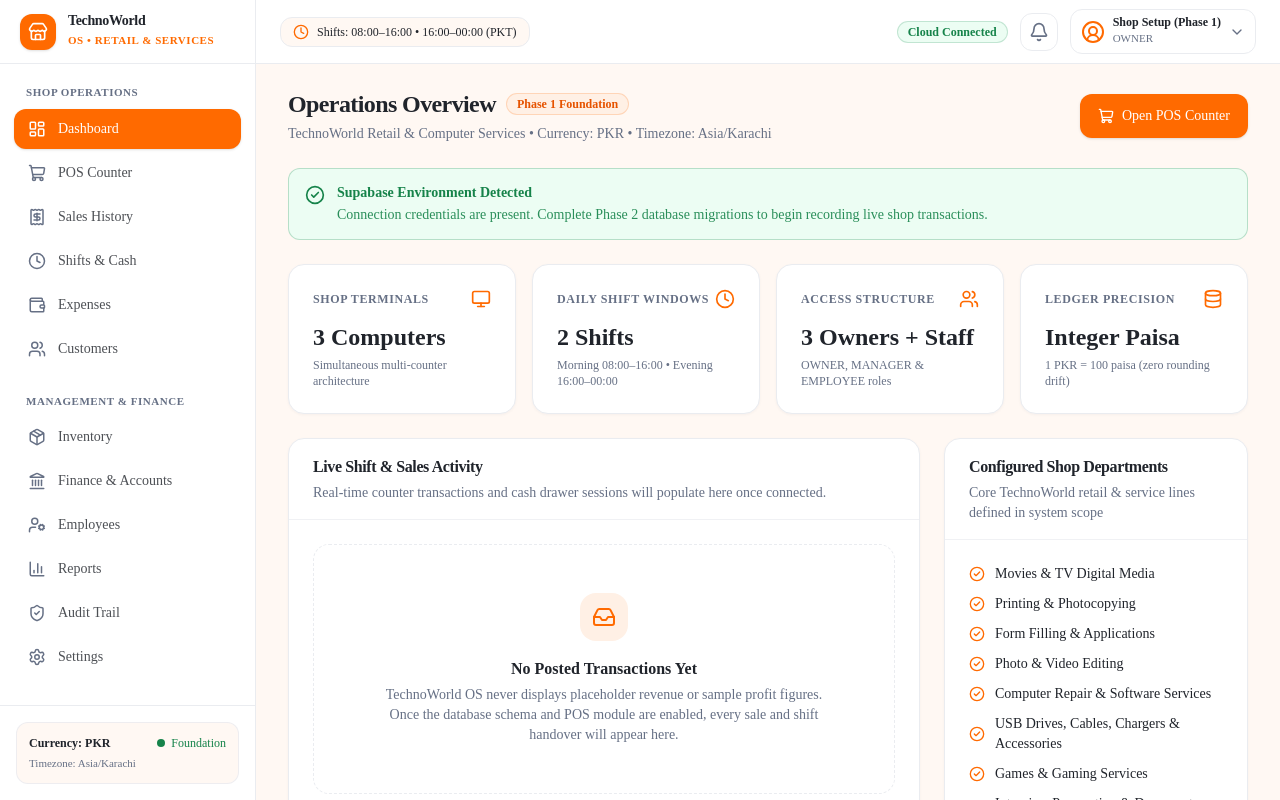
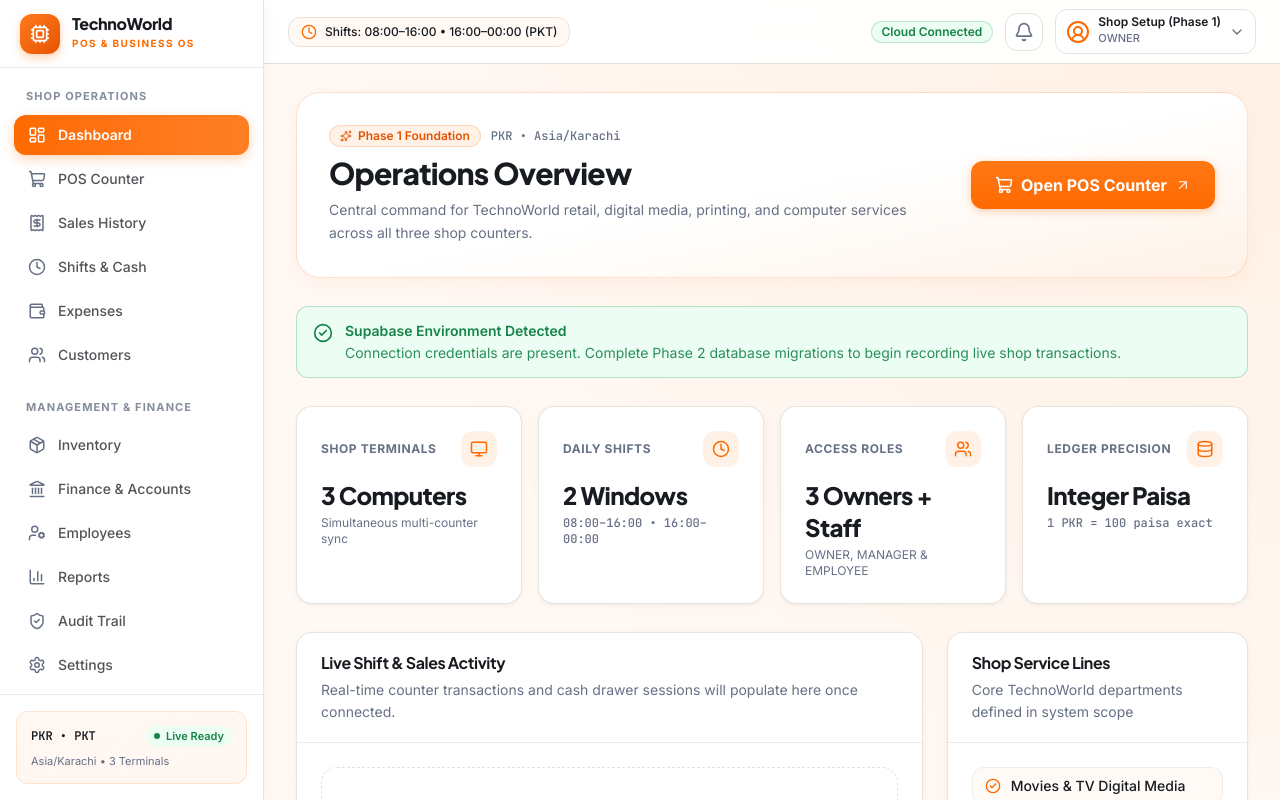
Before and after one commit to xcolpss/technoworld-os, a Next.js app: page /dashboard in a window 1280 px wide. Shown: the top 800 px of the page. Built offline with nearby package versions, Linux system fonts and the light colour scheme; no server answers.

Commit message:
Upgrade Phase 1 typography, orange-white visual depth, and hydration safety

```diff
--- a/src/app/(workspace)/dashboard/page.tsx
+++ b/src/app/(workspace)/dashboard/page.tsx
@@ -1,11 +1,13 @@
 import Link from "next/link";
 import {
+  ArrowUpRight,
   CheckCircle2,
   Clock,
   Database,
   Monitor,
   ShieldAlert,
   ShoppingCart,
+  Sparkles,
   Users,
 } from "lucide-react";
 import { Badge } from "@/components/ui/badge";
@@ -44,29 +46,38 @@ export default function DashboardPage() {
   ];
 
   return (
-    <div className="space-y-6">
-      {/* Page Header */}
-      <div className="flex flex-col gap-4 sm:flex-row sm:items-center sm:justify-between">
-        <div>
-          <div className="flex items-center gap-2.5">
-            <h1 className="text-2xl font-bold tracking-tight text-ink">
+    <div className="space-y-7">
+      {/* Hero Banner Card */}
+      <div className="relative overflow-hidden rounded-3xl border border-brand/20 bg-gradient-to-br from-surface via-surface to-brand-soft/80 p-6 sm:p-8 shadow-[0_6px_24px_-4px_rgba(255,106,0,0.08)]">
+        <div className="flex flex-col gap-5 sm:flex-row sm:items-center sm:justify-between">
+          <div className="space-y-2">
+            <div className="flex flex-wrap items-center gap-2.5">
+              <Badge variant="brand">
+                <Sparkles className="h-3 w-3" />
+                Phase 1 Foundation
+              </Badge>
+              <span className="font-mono text-xs font-medium text-muted">
+                PKR • Asia/Karachi
+              </span>
+            </div>
+            <h1 className="font-display text-2xl sm:text-3xl font-extrabold tracking-tight text-ink">
               Operations Overview
             </h1>
-            <Badge variant="brand">Phase 1 Foundation</Badge>
+            <p className="max-w-2xl text-sm text-muted leading-relaxed">
+              Central command for TechnoWorld retail, digital media, printing,
+              and computer services across all three shop counters.
+            </p>
           </div>
-          <p className="mt-1 text-sm text-muted">
-            TechnoWorld Retail & Computer Services • Currency: PKR • Timezone:
-            Asia/Karachi
-          </p>
-        </div>
 
-        <div className="flex flex-wrap items-center gap-2.5">
-          <Link href="/pos">
-            <Button size="md">
-              <ShoppingCart className="h-4 w-4" />
-              Open POS Counter
-            </Button>
-          </Link>
+          <div className="flex flex-wrap items-center gap-3 shrink-0">
+            <Link href="/pos">
+              <Button size="lg">
+                <ShoppingCart className="h-4.5 w-4.5" />
+                Open POS Counter
+                <ArrowUpRight className="h-4 w-4 opacity-80" />
+              </Button>
+            </Link>
+          </div>
         </div>
       </div>
 
@@ -90,14 +101,18 @@ export default function DashboardPage() {
         <Card>
           <CardContent className="p-5">
             <div className="flex items-center justify-between">
-              <span className="text-xs font-semibold uppercase tracking-wider text-muted">
+              <span className="text-xs font-bold uppercase tracking-wider text-muted">
                 Shop Terminals
               </span>
-              <Monitor className="h-5 w-5 text-brand" />
+              <div className="flex h-9 w-9 items-center justify-center rounded-xl bg-brand-soft text-brand">
+                <Monitor className="h-4.5 w-4.5" />
+              </div>
             </div>
-            <p className="mt-3 text-2xl font-bold text-ink">3 Computers</p>
+            <p className="font-display mt-3 text-2xl font-extrabold text-ink">
+              3 Computers
+            </p>
             <p className="mt-1 text-xs text-muted">
-              Simultaneous multi-counter architecture
+              Simultaneous multi-counter sync
             </p>
           </CardContent>
         </Card>
@@ -105,14 +120,18 @@ export default function DashboardPage() {
         <Card>
           <CardContent className="p-5">
             <div className="flex items-center justify-between">
-              <span className="text-xs font-semibold uppercase tracking-wider text-muted">
-                Daily Shift Windows
+              <span className="text-xs font-bold uppercase tracking-wider text-muted">
+                Daily Shifts
               </span>
-              <Clock className="h-5 w-5 text-brand" />
+              <div className="flex h-9 w-9 items-center justify-center rounded-xl bg-brand-soft text-brand">
+                <Clock className="h-4.5 w-4.5" />
+              </div>
             </div>
-            <p className="mt-3 text-2xl font-bold text-ink">2 Shifts</p>
-            <p className="mt-1 text-xs text-muted">
-              Morning 08:00–16:00 • Evening 16:00–00:00
+            <p className="font-display mt-3 text-2xl font-extrabold text-ink">
+              2 Windows
+            </p>
+            <p className="mt-1 font-mono text-xs text-muted">
+              08:00–16:00 • 16:00–00:00
             </p>
           </CardContent>
         </Card>
@@ -120,14 +139,18 @@ export default function DashboardPage() {
         <Card>
           <CardContent className="p-5">
             <div className="flex items-center justify-between">
-              <span className="text-xs font-semibold uppercase tracking-wider text-muted">
-                Access Structure
+              <span className="text-xs font-bold uppercase tracking-wider text-muted">
+                Access Roles
               </span>
-              <Users className="h-5 w-5 text-brand" />
+              <div className="flex h-9 w-9 items-center justify-center rounded-xl bg-brand-soft text-brand">
+                <Users className="h-4.5 w-4.5" />
+              </div>
             </div>
-            <p className="mt-3 text-2xl font-bold text-ink">3 Owners + Staff</p>
+            <p className="font-display mt-3 text-2xl font-extrabold text-ink">
+              3 Owners + Staff
+            </p>
             <p className="mt-1 text-xs text-muted">
-              OWNER, MANAGER & EMPLOYEE roles
+              OWNER, MANAGER &amp; EMPLOYEE
             </p>
           </CardContent>
         </Card>
@@ -135,14 +158,18 @@ export default function DashboardPage() {
         <Card>
           <CardContent className="p-5">
             <div className="flex items-center justify-between">
-              <span className="text-xs font-semibold uppercase tracking-wider text-muted">
+              <span className="text-xs font-bold uppercase tracking-wider text-muted">
                 Ledger Precision
               </span>
-              <Database className="h-5 w-5 text-brand" />
+              <div className="flex h-9 w-9 items-center justify-center rounded-xl bg-brand-soft text-brand">
+                <Database className="h-4.5 w-4.5" />
+              </div>
             </div>
-            <p className="mt-3 text-2xl font-bold text-ink">Integer Paisa</p>
-            <p className="mt-1 text-xs text-muted">
-              1 PKR = 100 paisa (zero rounding drift)
+            <p className="font-display mt-3 text-2xl font-extrabold text-ink">
+              Integer Paisa
+            </p>
+            <p className="mt-1 font-mono text-xs text-muted">
+              1 PKR = 100 paisa exact
             </p>
           </CardContent>
         </Card>
@@ -150,10 +177,9 @@ export default function DashboardPage() {
 
       {/* Main Content Split */}
       <div className="grid gap-6 lg:grid-cols-3">
-        {/* Live Activity Empty State */}
         <Card className="lg:col-span-2">
           <CardHeader>
-            <CardTitle>Live Shift & Sales Activity</CardTitle>
+            <CardTitle>Live Shift &amp; Sales Activity</CardTitle>
             <CardDescription>
               Real-time counter transactions and cash drawer sessions will
               populate here once connected.
@@ -167,12 +193,11 @@ export default function DashboardPage() {
           </CardContent>
         </Card>
 
-        {/* Configured Business Service Domains */}
         <Card>
           <CardHeader>
-            <CardTitle>Configured Shop Departments</CardTitle>
+            <CardTitle>Shop Service Lines</CardTitle>
             <CardDescription>
-              Core TechnoWorld retail & service lines defined in system scope
+              Core TechnoWorld departments defined in system scope
             </CardDescription>
           </CardHeader>
           <CardContent>
@@ -180,7 +205,7 @@ export default function DashboardPage() {
               {serviceCatalogCategories.map((category) => (
                 <li
                   key={category}
-                  className="flex items-center gap-2.5 text-sm text-ink"
+                  className="flex items-center gap-2.5 rounded-xl bg-warm/70 px-3 py-2 text-xs sm:text-sm font-medium text-ink border border-border/50"
                 >
                   <CheckCircle2 className="h-4 w-4 shrink-0 text-brand" />
                   <span>{category}</span>
@@ -194,7 +219,7 @@ export default function DashboardPage() {
       {/* Implementation Milestones Table */}
       <Card>
         <CardHeader>
-          <CardTitle>Foundation & Security Readiness</CardTitle>
+          <CardTitle>Foundation &amp; Security Readiness</CardTitle>
           <CardDescription>
             Current verification status across TechnoWorld OS architectural
             layers
@@ -211,20 +236,20 @@ export default function DashboardPage() {
             </TableHeader>
             <TableBody>
               <TableRow>
-                <TableCell className="font-medium">
-                  Application Shell & UI System
+                <TableCell className="font-semibold">
+                  Application Shell &amp; UI System
                 </TableCell>
                 <TableCell>
-                  Next.js App Router, strict TypeScript, orange-and-white design
-                  system
+                  Next.js App Router, Plus Jakarta Sans &amp; Inter typography,
+                  orange-and-white theme
                 </TableCell>
                 <TableCell>
                   <Badge variant="success">Ready</Badge>
                 </TableCell>
               </TableRow>
               <TableRow>
-                <TableCell className="font-medium">
-                  PostgreSQL Schema & Migrations
+                <TableCell className="font-semibold">
+                  PostgreSQL Schema &amp; Migrations
                 </TableCell>
                 <TableCell>
                   Multi-domain schema in integer paisa with audit trail
@@ -234,8 +259,8 @@ export default function DashboardPage() {
                 </TableCell>
               </TableRow>
               <TableRow>
-                <TableCell className="font-medium">
-                  Authentication & Row Level Security
+                <TableCell className="font-semibold">
+                  Authentication &amp; Row Level Security
                 </TableCell>
                 <TableCell>
                   Server-enforced OWNER, MANAGER, and EMPLOYEE access isolation
@@ -245,11 +270,11 @@ export default function DashboardPage() {
                 </TableCell>
               </TableRow>
               <TableRow>
-                <TableCell className="font-medium">
-                  Offline Queue & Hardware Integration
+                <TableCell className="font-semibold">
+                  Offline Queue &amp; Hardware Integration
                 </TableCell>
                 <TableCell>
-                  Dexie.js local queue + 80mm thermal printer & cash drawer
+                  Dexie.js local queue + 80mm thermal printer &amp; cash drawer
                 </TableCell>
                 <TableCell>
                   <Badge variant="neutral">Future Milestone</Badge>
--- a/src/app/globals.css
+++ b/src/app/globals.css
@@ -3,12 +3,12 @@
 @theme inline {
   --color-brand: #FF6A00;
   --color-brand-dark: #E65300;
-  --color-brand-soft: #FFF0E5;
+  --color-brand-soft: #FFF1E6;
   --color-surface: #FFFFFF;
   --color-warm: #FFF8F3;
-  --color-ink: #20242B;
+  --color-ink: #181B20;
   --color-muted: #667085;
-  --color-border: #EAECF0;
+  --color-border: #E8E2DC;
   --color-success: #16834A;
   --color-success-soft: #ECFDF3;
   --color-warning: #B54708;
@@ -16,8 +16,9 @@
   --color-danger: #B42318;
   --color-danger-soft: #FEF3F2;
 
-  --font-sans: var(--font-geist-sans), system-ui, -apple-system, sans-serif;
-  --font-mono: var(--font-geist-mono), ui-monospace, monospace;
+  --font-sans: var(--font-sans), system-ui, -apple-system, sans-serif;
+  --font-display: var(--font-display), system-ui, -apple-system, sans-serif;
+  --font-mono: var(--font-mono), ui-monospace, monospace;
 }
 
 @layer base {
@@ -26,11 +27,17 @@
     color: var(--color-ink);
     font-family: var(--font-sans);
     -webkit-font-smoothing: antialiased;
+    -moz-osx-font-smoothing: grayscale;
   }
 
   body {
-    background-color: var(--color-warm);
+    background: radial-gradient(circle at top right, #FFF1E6 0%, #FFF8F3 42%, #FFFDFB 100%);
     color: var(--color-ink);
     min-height: 100vh;
   }
+
+  h1, h2, h3, .font-display {
+    font-family: var(--font-display);
+    letter-spacing: -0.025em;
+  }
 }
--- a/src/app/layout.tsx
+++ b/src/app/layout.tsx
@@ -1,15 +1,23 @@
 import type { Metadata } from "next";
-import { Geist, Geist_Mono } from "next/font/google";
+import { Plus_Jakarta_Sans, Inter, JetBrains_Mono } from "next/font/google";
 import "./globals.css";
 
-const geistSans = Geist({
-  variable: "--font-geist-sans",
+const jakarta = Plus_Jakarta_Sans({
+  variable: "--font-display",
   subsets: ["latin"],
+  weight: ["600", "700", "800"],
 });
 
-const geistMono = Geist_Mono({
-  variable: "--font-geist-mono",
+const inter = Inter({
+  variable: "--font-sans",
   subsets: ["latin"],
+  weight: ["400", "500", "600", "700"],
+});
+
+const jetbrainsMono = JetBrains_Mono({
+  variable: "--font-mono",
+  subsets: ["latin"],
+  weight: ["500", "600"],
 });
 
 export const metadata: Metadata = {
@@ -24,9 +32,9 @@ export default function RootLayout({
   children: React.ReactNode;
 }>) {
   return (
-    <html lang="en">
+    <html lang="en" suppressHydrationWarning>
       <body
-        className={`${geistSans.variable} ${geistMono.variable} antialiased`}
+        className={`${jakarta.variable} ${inter.variable} ${jetbrainsMono.variable} font-sans antialiased`}
       >
         {children}
       </body>
--- a/src/components/layout/app-shell.tsx
+++ b/src/components/layout/app-shell.tsx
@@ -14,21 +14,21 @@ interface AppShellProps {
 
 export function AppShell({
   children,
-  userName = "Shop Setup (Unauthenticated)",
+  userName = "Shop Setup (Phase 1)",
   role = "OWNER",
   supabaseReady = false,
 }: AppShellProps) {
   const [mobileOpen, setMobileOpen] = React.useState(false);
 
   return (
-    <div className="min-h-screen bg-warm text-ink">
+    <div className="min-h-screen text-ink">
       <Sidebar
         role={role}
         mobileOpen={mobileOpen}
         onCloseMobile={() => setMobileOpen(false)}
       />
 
-      <div className="lg:pl-64 flex min-h-screen flex-col">
+      <div className="lg:pl-66 flex min-h-screen flex-col">
         <Topbar
           onOpenMobileMenu={() => setMobileOpen(true)}
           userName={userName}
@@ -36,7 +36,7 @@ export function AppShell({
           supabaseReady={supabaseReady}
         />
 
-        <main className="flex-1 px-4 py-6 sm:px-6 lg:px-8">
+        <main className="flex-1 px-4 py-7 sm:px-6 lg:px-8">
           <div className="mx-auto max-w-7xl">{children}</div>
         </main>
       </div>
--- a/src/components/layout/sidebar.tsx
+++ b/src/components/layout/sidebar.tsx
@@ -6,6 +6,7 @@ import { usePathname } from "next/navigation";
 import {
   BarChart3,
   Clock,
+  Cpu,
   Landmark,
   LayoutDashboard,
   Package,
@@ -13,7 +14,6 @@ import {
   Settings,
   ShieldCheck,
   ShoppingCart,
-  Store,
   UserCog,
   Users,
   Wallet,
@@ -66,15 +66,15 @@ export function Sidebar({ role, mobileOpen, onCloseMobile }: SidebarProps) {
         key={item.href}
         href={item.href}
         onClick={onCloseMobile}
-        className={`flex items-center gap-3 rounded-xl px-3.5 py-2.5 text-sm font-medium transition-colors ${
+        className={`group flex items-center gap-3 rounded-xl px-3.5 py-2.5 text-sm font-medium transition-all duration-150 ${
           isActive
-            ? "bg-brand text-white shadow-sm"
-            : "text-ink/80 hover:bg-brand-soft hover:text-brand-dark"
+            ? "bg-gradient-to-r from-[#FF6A00] to-[#FF7F24] text-white font-semibold shadow-[0_4px_12px_rgba(255,106,0,0.28)]"
+            : "text-ink/75 hover:bg-brand-soft/80 hover:text-brand-dark"
         }`}
       >
         <Icon
-          className={`h-4.5 w-4.5 shrink-0 ${
-            isActive ? "text-white" : "text-muted"
+          className={`h-4.5 w-4.5 shrink-0 transition-transform duration-150 group-hover:scale-105 ${
+            isActive ? "text-white" : "text-muted group-hover:text-brand"
           }`}
         />
         <span>{item.label}</span>
@@ -83,23 +83,23 @@ export function Sidebar({ role, mobileOpen, onCloseMobile }: SidebarProps) {
   };
 
   const navContent = (
-    <div className="flex h-full flex-col bg-surface border-r border-border">
+    <div className="flex h-full flex-col bg-surface border-r border-border/90 shadow-[2px_0_16px_rgba(24,27,32,0.03)]">
       {/* Brand Header */}
-      <div className="flex h-16 items-center justify-between border-b border-border px-5">
+      <div className="flex h-17 items-center justify-between border-b border-border/80 px-5">
         <Link
           href="/dashboard"
           onClick={onCloseMobile}
           className="flex items-center gap-3"
         >
-          <div className="flex h-9 w-9 items-center justify-center rounded-xl bg-brand text-white shadow-sm">
-            <Store className="h-5 w-5" />
+          <div className="flex h-10 w-10 items-center justify-center rounded-xl bg-gradient-to-br from-[#FF7B1C] to-[#E65300] text-white shadow-[0_4px_10px_rgba(255,106,0,0.3)]">
+            <Cpu className="h-5 w-5" />
           </div>
           <div>
-            <p className="text-sm font-bold tracking-tight text-ink leading-none">
+            <p className="font-display text-base font-extrabold tracking-tight text-ink leading-none">
               TechnoWorld
             </p>
-            <p className="mt-1 text-[11px] font-semibold uppercase tracking-wider text-brand">
-              OS • Retail & Services
+            <p className="mt-1 text-[10px] font-bold uppercase tracking-[0.14em] text-brand">
+              POS &amp; Business OS
             </p>
           </div>
         </Link>
@@ -116,7 +116,7 @@ export function Sidebar({ role, mobileOpen, onCloseMobile }: SidebarProps) {
       {/* Navigation Links */}
       <nav className="flex-1 space-y-6 overflow-y-auto px-3.5 py-5">
         <div>
-          <p className="mb-2 px-3 text-[11px] font-semibold uppercase tracking-wider text-muted">
+          <p className="mb-2.5 px-3 text-[11px] font-bold uppercase tracking-[0.1em] text-muted/80">
             Shop Operations
           </p>
           <div className="space-y-1">{operationsItems.map(renderLink)}</div>
@@ -124,8 +124,8 @@ export function Sidebar({ role, mobileOpen, onCloseMobile }: SidebarProps) {
 
         {adminItems.length > 0 && (
           <div>
-            <p className="mb-2 px-3 text-[11px] font-semibold uppercase tracking-wider text-muted">
-              Management & Finance
+            <p className="mb-2.5 px-3 text-[11px] font-bold uppercase tracking-[0.1em] text-muted/80">
+              Management &amp; Finance
             </p>
             <div className="space-y-1">{adminItems.map(renderLink)}</div>
           </div>
@@ -133,19 +133,19 @@ export function Sidebar({ role, mobileOpen, onCloseMobile }: SidebarProps) {
       </nav>
 
       {/* Bottom Terminal Info */}
-      <div className="border-t border-border p-4">
-        <div className="rounded-xl bg-warm p-3 border border-border/80">
+      <div className="border-t border-border/80 p-4">
+        <div className="rounded-xl bg-gradient-to-br from-warm to-brand-soft/60 p-3.5 border border-brand/15">
           <div className="flex items-center justify-between">
-            <span className="text-xs font-semibold text-ink">
-              Currency: PKR
+            <span className="font-mono text-xs font-semibold text-ink">
+              PKR • PKT
             </span>
-            <span className="inline-flex items-center gap-1.5 text-xs font-medium text-success">
-              <span className="h-2 w-2 rounded-full bg-success" />
-              Foundation
+            <span className="inline-flex items-center gap-1.5 rounded-full bg-success-soft px-2 py-0.5 text-[11px] font-semibold text-success">
+              <span className="h-1.5 w-1.5 rounded-full bg-success animate-pulse" />
+              Live Ready
             </span>
           </div>
-          <p className="mt-1 text-[11px] text-muted">
-            Timezone: Asia/Karachi
+          <p className="mt-1.5 text-[11px] text-muted">
+            Asia/Karachi • 3 Terminals
           </p>
         </div>
       </div>
@@ -154,16 +154,14 @@ export function Sidebar({ role, mobileOpen, onCloseMobile }: SidebarProps) {
 
   return (
     <>
-      {/* Desktop Fixed Sidebar */}
-      <aside className="hidden lg:fixed lg:inset-y-0 lg:z-30 lg:flex lg:w-64 lg:flex-col">
+      <aside className="hidden lg:fixed lg:inset-y-0 lg:z-30 lg:flex lg:w-66 lg:flex-col">
         {navContent}
       </aside>
 
-      {/* Mobile Drawer Backdrop & Sidebar */}
       {mobileOpen && (
         <div className="fixed inset-0 z-40 flex lg:hidden">
           <div
-            className="fixed inset-0 bg-ink/40 backdrop-blur-[1px]"
+            className="fixed inset-0 bg-ink/40 backdrop-blur-[2px]"
             onClick={onCloseMobile}
           />
           <aside className="relative z-50 flex w-72 max-w-[85vw] flex-col">
--- a/src/components/ui/button.tsx
+++ b/src/components/ui/button.tsx
@@ -13,11 +13,11 @@ export interface ButtonProps
 
 const variantClasses: Record<ButtonVariant, string> = {
   primary:
-    "bg-brand text-white hover:bg-brand-dark shadow-sm focus-visible:ring-2 focus-visible:ring-brand/40",
+    "bg-gradient-to-b from-[#FF7714] to-[#FF6A00] text-white hover:from-[#FF6A00] hover:to-[#E65300] shadow-[0_2px_8px_rgba(255,106,0,0.32)] active:translate-y-[0.5px] focus-visible:ring-2 focus-visible:ring-brand/40",
   secondary:
-    "bg-brand-soft text-brand-dark hover:bg-brand/15 focus-visible:ring-2 focus-visible:ring-brand/30",
+    "bg-brand-soft text-brand-dark hover:bg-brand/15 font-semibold focus-visible:ring-2 focus-visible:ring-brand/30",
   outline:
-    "border border-border bg-surface text-ink hover:bg-warm focus-visible:ring-2 focus-visible:ring-brand/30",
+    "border border-border bg-surface text-ink hover:border-brand/40 hover:bg-warm shadow-2xs focus-visible:ring-2 focus-visible:ring-brand/30",
   ghost:
     "bg-transparent text-ink hover:bg-brand-soft/70 focus-visible:ring-2 focus-visible:ring-brand/30",
   danger:
@@ -25,9 +25,9 @@ const variantClasses: Record<ButtonVariant, string> = {
 };
 
 const sizeClasses: Record<ButtonSize, string> = {
-  sm: "h-9 px-3.5 text-sm rounded-lg",
-  md: "h-11 px-4.5 text-sm font-medium rounded-xl",
-  lg: "h-12 px-6 text-base font-semibold rounded-xl",
+  sm: "h-9 px-3.5 text-xs font-semibold rounded-xl",
+  md: "h-11 px-5 text-sm font-semibold rounded-xl",
+  lg: "h-12 px-6 text-base font-bold rounded-xl",
 };
 
 export const Button = React.forwardRef<HTMLButtonElement, ButtonProps>(
@@ -47,7 +47,7 @@ export const Button = React.forwardRef<HTMLButtonElement, ButtonProps>(
       <button
         ref={ref}
         disabled={disabled || loading}
-        className={`inline-flex items-center justify-center gap-2 font-medium transition-colors cursor-pointer disabled:opacity-50 disabled:pointer-events-none select-none ${variantClasses[variant]} ${sizeClasses[size]} ${className}`}
+        className={`inline-flex items-center justify-center gap-2 transition-all duration-150 cursor-pointer disabled:opacity-50 disabled:pointer-events-none select-none ${variantClasses[variant]} ${sizeClasses[size]} ${className}`}
         {...props}
       >
         {loading && <Loader2 className="h-4 w-4 animate-spin" />}
--- a/src/components/ui/card.tsx
+++ b/src/components/ui/card.tsx
@@ -6,7 +6,7 @@ export function Card({
 }: React.HTMLAttributes<HTMLDivElement>) {
   return (
     <div
-      className={`rounded-2xl border border-border bg-surface shadow-[0_1px_3px_rgba(32,36,43,0.04)] ${className}`}
+      className={`rounded-2xl border border-border/90 bg-surface shadow-[0_2px_10px_-2px_rgba(24,27,32,0.05),0_1px_3px_rgba(24,27,32,0.03)] transition-all duration-200 hover:border-brand/25 hover:shadow-[0_8px_24px_-4px_rgba(255,106,0,0.08)] ${className}`}
       {...props}
     />
   );
@@ -18,7 +18,7 @@ export function CardHeader({
 }: React.HTMLAttributes<HTMLDivElement>) {
   return (
     <div
-      className={`flex flex-col gap-1 border-b border-border/70 px-6 py-4 ${className}`}
+      className={`flex flex-col gap-1 border-b border-border/70 px-6 py-4.5 ${className}`}
       {...props}
     />
   );
@@ -30,7 +30,7 @@ export function CardTitle({
 }: React.HTMLAttributes<HTMLHeadingElement>) {
   return (
     <h3
-      className={`text-base font-semibold tracking-tight text-ink ${className}`}
+      className={`font-display text-base font-bold tracking-tight text-ink ${className}`}
       {...props}
     />
   );
@@ -40,7 +40,7 @@ export function CardDescription({
   className = "",
   ...props
 }: React.HTMLAttributes<HTMLParagraphElement>) {
-  return <p className={`text-sm text-muted ${className}`} {...props} />;
+  return <p className={`text-xs sm:text-sm text-muted leading-relaxed ${className}`} {...props} />;
 }
 
 export function CardContent({
```
